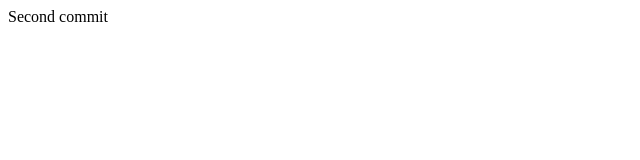
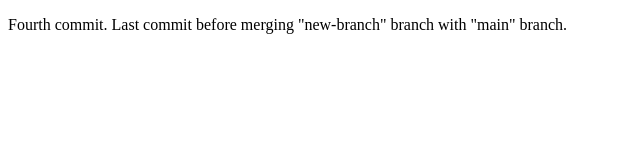
Before and after one commit to osipovark/trying-git, a plain HTML site: page index.html in a window 1280 px wide. Shown: the whole page, without its empty margins (0-640 px from the left). Drawn offline with Linux system fonts and the light colour scheme.

Commit message:
preparation before merging

```diff
--- a/index.html
+++ b/index.html
@@ -9,7 +9,11 @@
 </head>
 
 <body>
-  Second commit
+  <script>
+    const text = document.createElement('p');
+    text.innerHTML = `Fourth commit. Last commit before merging "new-branch" branch with "main" branch.`;
+    document.querySelector('body').append(text);
+  </script>
 </body>
 
 </html>
```
